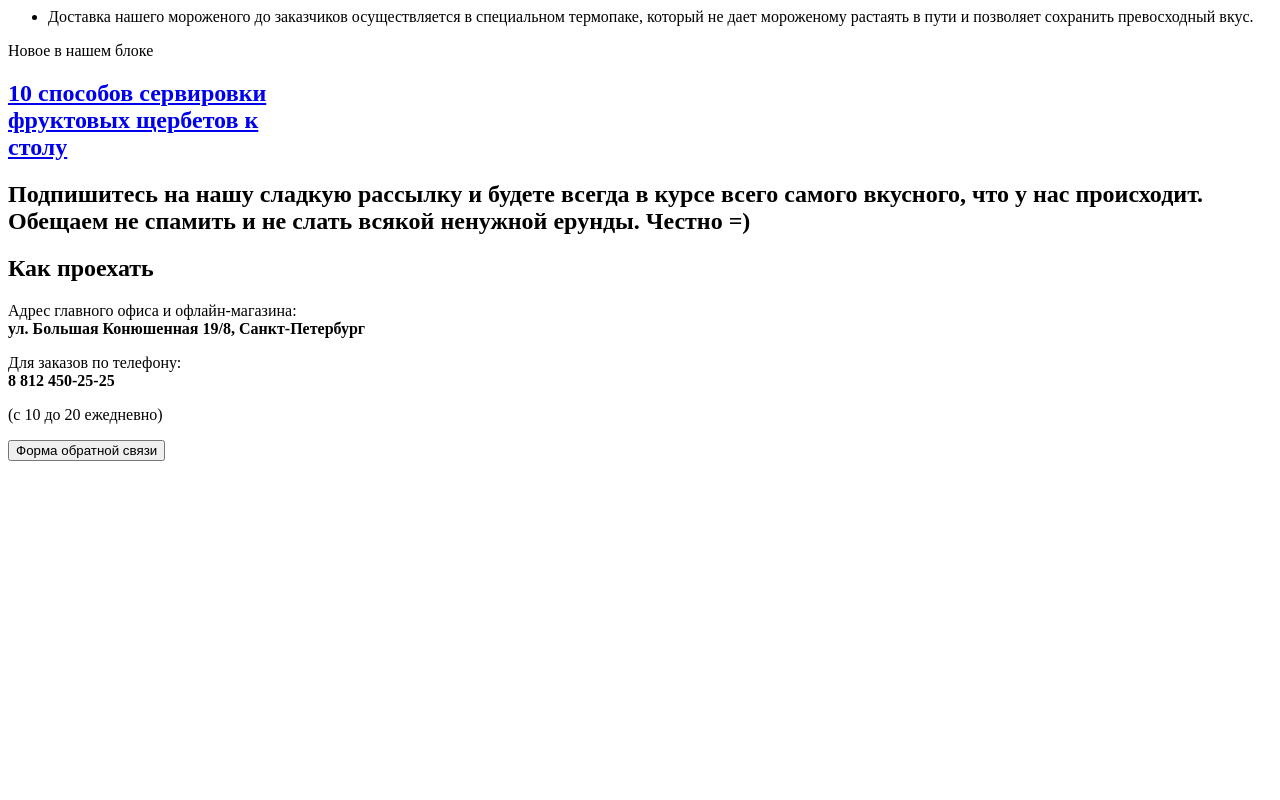
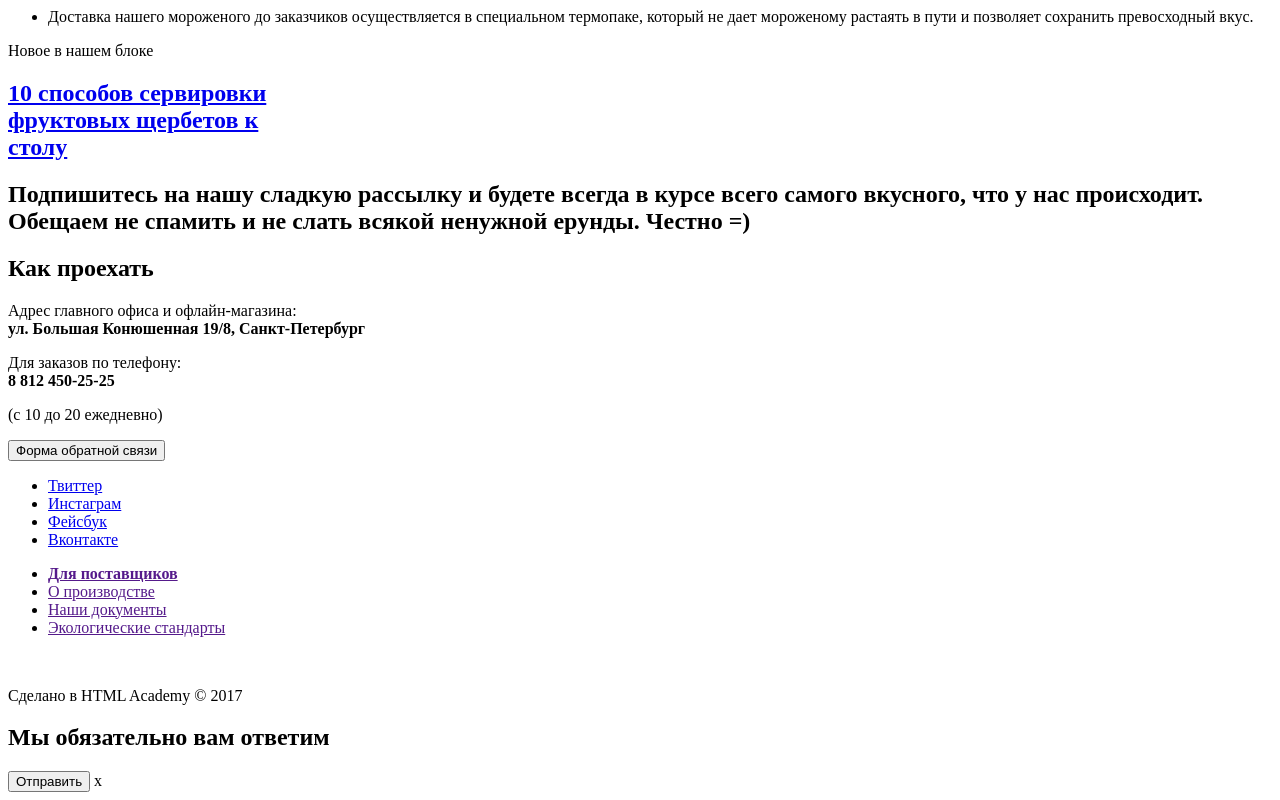
Before and after one commit to ANSNEKIT/gllacy, a plain HTML site: page index.html in a window 1280 px wide. Shown: the part 1404-2204 px from the top of the page. Before the commit the page ends 1873 px from the top, so only its background shows below. Drawn offline with Linux system fonts and the light colour scheme.

Commit message:
Добавлен подвал и всплывающее окно обратной связи

```diff
--- a/index.html
+++ b/index.html
@@ -32,7 +32,8 @@
 </ul>
 <p class="header-info">
 	<span class="header-info-mode">С 10 до 20, ежедневно</span><br>
-	<span class="header-info-phone">8 812 450-25-25</span></p>
+	<span class="header-info-phone">8 812 450-25-25</span>
+</p>
 </header>
 <main>
 <h1 class="element-hidden">Главная страница с мороженым</h1>
@@ -159,6 +160,30 @@
 	</section>
 </section>
 </main>
-<footer class="main-footer"></footer>
+<footer class="main-footer">
+<ul class="social">
+	<li class="social-item"><a href="#">Твиттер</a></li>
+	<li class="social-item"><a href="#">Инстаграм</a></li>
+	<li class="social-item"><a href="#">Фейсбук</a></li>
+	<li class="social-item"><a href="#">Вконтакте</a></li>
+</ul>
+<ul class="footer-menu">
+	<li class="footer-menu-item">
+		<a href=""><b>Для поставщиков</b></a>
+	</li>
+	<li class="footer-menu-item"><a href="">О производстве</a></li>
+	<li class="footer-menu-item"><a href="">Наши документы</a></li>
+	<li class="footer-menu-item"><a href="">Экологические стандарты</a></li>
+</ul>
+<div class="coopyright">
+	<p class="coopyright-logo"><a><img src="" alt=""></a></p>
+	<p>Сделано в HTML Academy © 2017</p>
+</div>
+</footer>
+<section class="modal">
+	<h2>Мы обязательно вам ответим</h2>
+	<button class="button">Отправить</button>
+	<span>x</span>
+</section>
 </body>
 </html>
```
Lines whose indentation alone changed are shown as unchanged.
